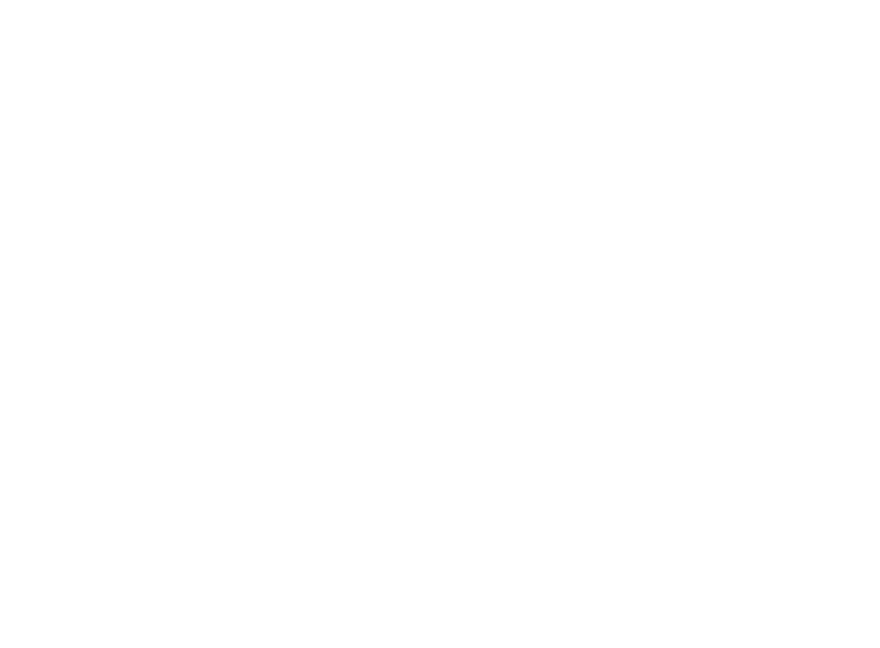
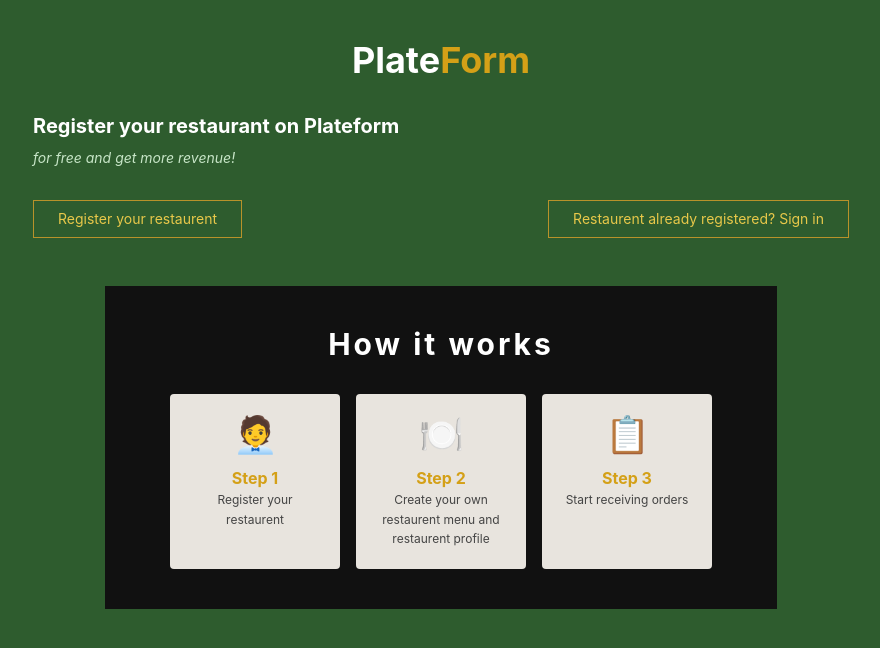
Before and after one commit to Celia-joy/Plateform, a React (Vite) app: page / in a window 1280 px wide. Before the commit this address had no page. Shown: the top 648 px of the page, without its empty margins (199-1079 px from the left). Built offline with nearby package versions, Linux system fonts and the light colour scheme.

Commit message:
Plateform

```diff
--- a/src/App.jsx
+++ b/src/App.jsx
@@ -1,14 +1,18 @@
-import LoginPage from './pages/LoginPage'
-import SignupPage from './pages/SignupPage'
+import LoginPage from './pages/auth/LoginPage'
+import SignupPage from './pages/auth/SignupPage'
 import LandingPage from './pages/LandingPage'
+import CheckEmailPage from './pages/auth/CheckEmailPage'
+import ResetPasswordPage from './pages/auth/ResetPasswordPage'
 import {BrowserRouter, Routes, Route} from 'react-router-dom'
 export default function App(){
     return (
         <BrowserRouter>
             <Routes>
+                <Route path="/" element={<LandingPage/>}/>
                 <Route path="/login" element={<LoginPage />} />
                 <Route path="/signup" element={<SignupPage />} />
-                <Route path="/landingpage" element={<LandingPage/>}/>
+                <Route path="/check-email" element={<CheckEmailPage />} />
+                <Route path="/reset-password" element={<ResetPasswordPage />} />
             </Routes>
         </BrowserRouter>
     )
--- a/src/pages/LandingPage.jsx
+++ b/src/pages/LandingPage.jsx
@@ -1,57 +1,62 @@
-import {useNavigate} from "react-router-dom"
+import {useNavigate} from 'react-router-dom'
+
+
 function LandingPage(){
     const navigate = useNavigate()
     return (
-        <div className="min-h-screen bg-[#2D5016] flex flex-col items-center px-8 py-12">
-            <h1 className="text-3xl font-bold text-white mt-10">
-                Plate<span className="text-[#F5C518]">Form</span>
+        <div className="min-h-screen bg-[#2e5c2e] flex flex-col items-center">
+            <div className="w-full max-w-4xl px-10 pt-10">
+                <h1 className="text-4xl font-bold text-white text-center mb-8">
+                    Plate<span className="text-[#d4a017]">Form</span>
                 </h1>
-            <h2 className="text-2xl font-bold text-white text-center mt-8 leading-snug">
+                <h2 className="text-xl font-bold text-white mb-2">
                     Register your restaurant on Plateform
                 </h2>
-            <p className="text-white text-sm text-center mt-2 opacity-70">
-                for free and get more revenue
-
+                <p className="text-[#c8e6c8] text-sm italic mb-8">
+                    for free and get more revenue!
                 </p>
+                <div className="flex justify-between gap-3 mb-12">
                     <button
                         onClick={() => navigate("/signup")}
-                className="bg-[#E8D89A] text-[#2D5016] px-6 py-3 rounded-lg font-semibold mt-8 w-full max-w-xs"
+                        className="border border-[#b8922a] text-[#e8c84a] px-6 py-2 text-sm hover:bg-[#d4a017] hover:text-[#1a3a1a] transition-colors"
                     >
                         Register your restaurent
                     </button>
                     <button
                         onClick={() => navigate("/login")}
-                className="bg-[#F5C518] text-[#2D5016] px-6 py-2 rounded-lg font-semibold mt-3 w-full max-w-xs"
+                        className="border border-[#b8922a] text-[#e8c84a] px-6 py-2 text-sm hover:bg-[#d4a017] hover:text-[#1a3a1a] transition-colors"
                     >
-                Restaurant already registered? Sign in
+                        Restaurent already registered? Sign in
                     </button>
-            <div className="bg-black bg-opacity-40 rounded-2xl mt-12 p-6 w-full max-w-xs">
-                <h3 className="text-white font-bold text-lg text-center mb-6">
+                </div>
+            </div>
+            <div className="w-full max-w-2xl bg-[#111] px-8 py-10">
+                <h3 className="text-3xl font-bold text-white text-center tracking-widest mb-8">
                     How it works
                 </h3>
-                <div className="flex justify-between gap-2">
-                    <div>
-                        <span className="text-3xl">🍽️</span>
-                        <p className="text-[#F5C518] font-bold text-sm mt-2"> Step 1</p>
-                        <p className="text-white text-xs mt-1">Register your restaurent</p>
+                <div className="flex gap-4 justify-center">
+                    <div className="flex-1 max-w-[170px] bg-[#e8e4de] rounded p-5 flex flex-col items-center text-center hover:-translate-y-1 transition-transform duration-150 cursor-pointer">
+                        <span className="text-4xl mb-3">🧑‍💼</span>
+                        <p className="font-bold text-[#d4a017]">Step 1</p>
+                        <p className="text-xs text-[#444] leading-relaxed">Register your restaurent</p>
                     </div>
-                    <div>
-                        <span className="text-3xl">📋</span>
-                        <p className="text-[#F5C518] font-bold text-sm mt-2"> Step 2</p>
-                        <p className="text-white text-xs mt-1">Create your menu and profile</p>
+                    <div className="flex-1 max-w-[170px] bg-[#e8e4de] rounded p-5 flex flex-col items-center text-center hover:-translate-y-1 transition-transform duration-150 cursor-pointer">
+                        <span className="text-4xl mb-3">🍽️</span>
+                        <p className="font-bold text-[#d4a017]">Step 2</p>
+                        <p className="text-xs text-[#444] leading-relaxed">Create your own restaurent menu and restaurent profile</p>
                     </div>
-                    <div>
-                        <span className="text-3xl">📦</span>
-                        <p className="text-[#F5C518] font-bold text-sm mt-2"> Step 3</p>
-                        <p className="text-white text-xs mt-1">Start receiving orders</p>
+                    <div className="flex-1 max-w-[170px] bg-[#e8e4de] rounded p-5 flex flex-col items-center text-center hover:-translate-y-1 transition-transform duration-150 cursor-pointer">
+                        <span className="text-4xl mb-3">📋</span>
+                        <p className="font-bold text-[#d4a017]">Step 3</p>
+                        <p className="text-xs text-[#444] leading-relaxed">Start receiving orders</p>
                     </div>
+                </div>
+            </div>
+        </div>
+    )
 
-                </div>
 
-            </div>
 
-        </div>
+}
 
-    )
-}
 export default LandingPage
--- /dev/null
+++ b/src/pages/auth/CheckEmailPage.jsx
@@ -0,0 +1,47 @@
+import { useNavigate } from "react-router-dom"
+
+function CheckEmailPage() {
+  const navigate = useNavigate()
+
+  return (
+    <div className="min-h-screen bg-[#2D5016] flex items-center justify-center p-4">
+      <div className="w-full max-w-sm bg-white rounded-3xl overflow-hidden">
+
+        <div className="bg-[#2D5016] px-8 pt-10 pb-8 text-center">
+          <h1 className="text-2xl font-bold text-white">
+            Plate<span className="text-[#F5C518]">Form</span>
+          </h1>
+        </div>
+
+        <div className="px-8 py-10 flex flex-col items-center text-center">
+
+          <div className="bg-yellow-50 rounded-full w-20 h-20 flex items-center justify-center mb-6">
+            <span className="text-4xl">✉️</span>
+          </div>
+
+          <h2 className="text-2xl font-bold mb-4">Check your email</h2>
+
+          <p className="text-gray-600 mb-8">
+            We've sent a verification link to <br />
+            <span className="font-semibold">yourname@gmail.com</span>
+          </p>
+
+          <button
+            onClick={() => navigate("/dashboard")}
+            className="w-full bg-[#F5C518] font-bold py-3 rounded-xl text-sm cursor-pointer mb-4"
+          >
+            Verify my email
+          </button>
+
+          <p className="text-gray-400 text-xs mb-1">Didn't receive it?</p>
+          <button className="text-[#F5C518] text-xs font-semibold">
+            Resend email
+          </button>
+
+        </div>
+      </div>
+    </div>
+  )
+}
+
+export default CheckEmailPage
--- a/src/pages/LoginPage.jsx
+++ b/src/pages/auth/LoginPage.jsx
@@ -14,10 +14,10 @@
         console.log("Password:", password)
     }
     return (
-        <div className="min-h-screen flex items-center justify-center p-4">
+        <div className="min-h-screen bg-[#2D5016] flex items-center justify-center p-4">
             <div className="w-full max-w-sm bg-white rounded-3xl overflow-hidden">
                 <div className="bg-[#2D5016] px-8 pt-10 pb-8 text-center">
-                    <h1 className="text-2xl font-bold text-white">Plate<span classname="text-[#F5C518]">Form</span></h1>
+                    <h1 className="text-2xl font-bold text-white">Plate<span className="text-[#F5C518]">Form</span></h1>
                 </div>
                 <div className="bg-[#FAFAF8] px-7 py-8">
                     <h2 className="text-2xl font-bold text-gray-900 mb-1">WELCOME BACK</h2>
--- /dev/null
+++ b/src/pages/auth/ResetPasswordPage.jsx
@@ -0,0 +1,61 @@
+import {useState} from "react"
+import { useNavigate } from "react-router-dom";
+
+function ResetPasswordPage() {
+    const navigate = useNavigate();
+    const [email, setEmail] = useState("")
+    function handleReset(){
+        if(!email){
+            console.log("Please enter your email")
+            return
+        }
+        navigate("/link-sent")
+    }
+    return (
+        <div className="min-h-screen bg-[#2D5016] flex items-center justify-center p-4">
+            <div className="w-full max-w-sm bg-white rounded-3xl overflow-hidden">
+                <div className="bg-[#2D5016] px-8 pt-10 pb-8 text-center">
+                    <h1 className="text-2xl font-bold text-white">
+                        Plate<span className="text-[#F5C518]">Form</span>
+                    </h1>
+                    <h2 className="text-2xl font-bold mb-4">Reset password</h2>
+
+                    <p className="text-gray-600 mb-8">
+                        Enter your email and we'll send you a reset link
+                    </p>
+                </div>
+                <div className="bg-[#FAFAF8] px-7 py-8">
+                    <label className="text-xs font-semibold text-gray-500 uppercase tracking-wide mb-1 block">Email</label>
+                    <div className="flex items-center border border-gray-200 rounded-xl px-3 py-2 mb-4 bg-white">
+                        <span className="text-gray-300 mr-2">✉️</span>
+                        <input
+                            type="email"
+                            placeholder="yourname@gmail.com"
+                            value={email}
+                            onChange={(e)=>setEmail(e.target.value)}
+                            className="flex-1 outline-none text-sm bg-transparent"
+                        />
+                    </div>
+                    <button
+                        onClick={handleReset}
+                        className="w-full bg-[#F5C518] font-bold py-3 rounded-xl text-sm cursor-pointer mb-6">
+                        Send reset link
+                    </button>
+                    <div className="flex items-center gap-3 mb-4">
+                        <div className="flex-1 h-px bg-gray-200"></div>
+                        <span>--------------- or ---------------</span>
+                        <div className="flex-1 h-px bg-gray-200"></div>
+                    </div>
+                    <div className="flex items-center gap-3 mb-4">
+                        <div className="flex-1 h-px bg-gray-200"></div>
+                        <span>Back to login</span>
+                        <div className="flex-1 h-px bg-gray-200"></div>
+                    </div>
+                </div>
+            </div>
+        </div>
+
+    )
+};
+
+export default ResetPasswordPage;
--- a/src/pages/SignupPage.jsx
+++ b/src/pages/auth/SignupPage.jsx
@@ -16,6 +16,7 @@
             console.log("Password do not match")
             return
         }
+        navigate("/check-email")
         console.log("Full name:", fullName)
         console.log("Email:", email)
         console.log("Password:", password)
@@ -40,6 +41,7 @@
                             placeholder="Full name"
                             value={fullName}
                             onChange={(e)=>setFullName(e.target.value)}
+                            className="flex-1 outline-none text-sm bg-transparent"
                         />
                     </div>
                     <label className="text-xs font-semibold text-gray-500 uppercase tracking-wide mb-1 block">Email</label>
@@ -50,6 +52,7 @@
                             placeholder="Email"
                             value={email}
                             onChange={(e)=>setEmail(e.target.value)}
+                            className="flex-1 outline-none text-sm bg-transparent"
                         />
                     </div>
                     <label className="text-xs font-semibold text-gray-500 uppercase tracking-wide mb-1 block">Password</label>
@@ -60,6 +63,7 @@
                             placeholder="........."
                             value={password}
                             onChange={(e)=>setPassword(e.target.value)}
+                            className="flex-1 outline-none text-sm bg-transparent"
                         />
                     </div>
                     <label className="text-xs font-semibold text-gray-500 uppercase tracking-wide mb-1 block">Confirm password</label>
@@ -70,6 +74,7 @@
                             placeholder="Confirm password"
                             value={confirmPassword}
                             onChange={(e)=>setConfirmPassword(e.target.value)}
+                            className="flex-1 outline-none text-sm bg-transparent"
 
                         />
                     </div>
```
Also changed, not shown: src/pages/auth/LinkSentPage.jsx (added). Lines whose indentation alone changed are shown as unchanged.
